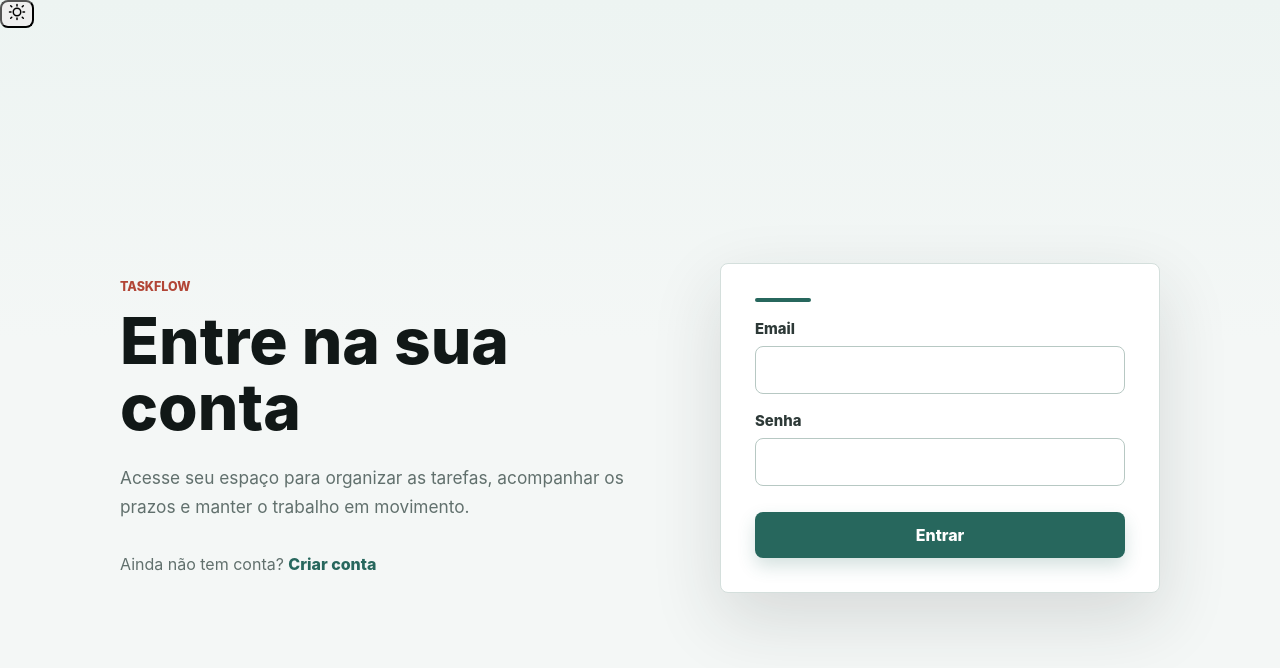
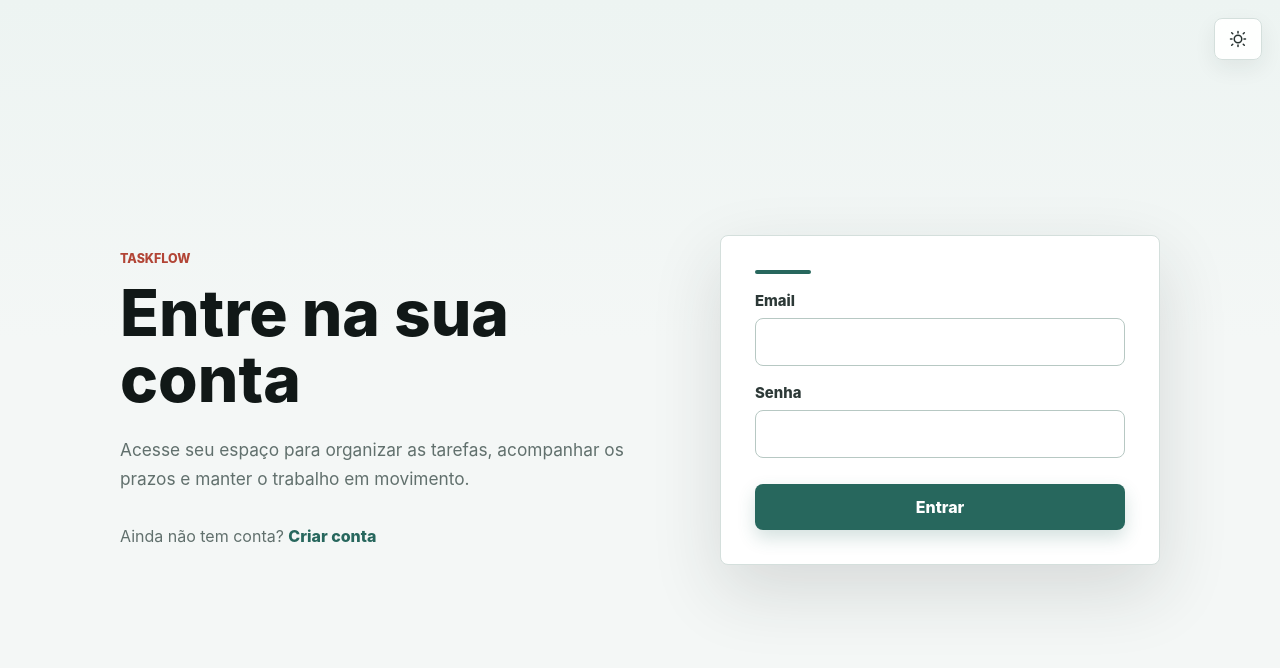
Before and after one commit to pedrogattosch/TaskFlow, a React (Vite) app in the folder web/taskflow-web/: page /login in a window 1280 px wide. Shown: the top 668 px of the page. Built offline with nearby package versions, Linux system fonts and the light colour scheme; no server answers.

Commit message:
feat: aplica tema escuro na interface do front-end

```diff
--- a/web/taskflow-web/src/styles/global.css
+++ b/web/taskflow-web/src/styles/global.css
@@ -1,13 +1,24 @@
 :root {
+  color-scheme: light;
   --color-page: #f4f7f6;
+  --color-page-gradient: #edf4f2;
   --color-surface: #ffffff;
   --color-surface-muted: #edf3f1;
   --color-surface-strong: #dce8e5;
   --color-text: #202827;
   --color-heading: #111817;
   --color-muted: #61706d;
+  --color-label: #2d3937;
+  --color-strong-text: #26312f;
   --color-border: #d4dfdc;
   --color-border-strong: #b7c8c3;
+  --color-hover-border: #8fb0a9;
+  --color-input-disabled: #edf1f0;
+  --color-input-disabled-text: #7a8582;
+  --color-focus-ring: rgba(39, 103, 93, 0.24);
+  --color-focus-shadow: rgba(39, 103, 93, 0.14);
+  --color-meta-surface: #f8fbfa;
+  --color-summary-surface: linear-gradient(180deg, #f7faf9 0, #edf4f2 100%);
   --color-primary: #27675d;
   --color-primary-strong: #1f544c;
   --color-primary-soft: #e2efec;
@@ -20,6 +31,15 @@
   --color-danger: #b2392e;
   --color-danger-strong: #842a23;
   --color-danger-soft: #fff0ee;
+  --color-warning: #7a4d12;
+  --color-warning-soft: #fff4d7;
+  --color-success: #1f6b45;
+  --color-success-soft: #e3f6eb;
+  --color-error-border: #e4aaa3;
+  --color-category-border: #bed3ce;
+  --color-blue-active-border: #bfd1ff;
+  --color-danger-border: #e0aaa2;
+  --category-chip-background: color-mix(in srgb, var(--category-color) 12%, white);
   --shadow-sm: 0 8px 22px rgba(32, 40, 39, 0.07);
   --shadow-md: 0 18px 42px rgba(32, 40, 39, 0.1);
   --shadow-lg: 0 26px 70px rgba(32, 40, 39, 0.14);
@@ -32,6 +52,53 @@
   text-rendering: optimizeLegibility;
   -webkit-font-smoothing: antialiased;
   -moz-osx-font-smoothing: grayscale;
+}
+
+[data-theme='dark'] {
+  color-scheme: dark;
+  --color-page: #101514;
+  --color-page-gradient: #18221f;
+  --color-surface: #171f1d;
+  --color-surface-muted: #202b28;
+  --color-surface-strong: #2a3935;
+  --color-text: #dce6e3;
+  --color-heading: #f4fbf9;
+  --color-muted: #9eafaa;
+  --color-label: #d5e1de;
+  --color-strong-text: #eef7f4;
+  --color-border: #2d3d39;
+  --color-border-strong: #415650;
+  --color-hover-border: #5f8178;
+  --color-input-disabled: #202927;
+  --color-input-disabled-text: #7f918c;
+  --color-focus-ring: rgba(86, 165, 150, 0.28);
+  --color-focus-shadow: rgba(86, 165, 150, 0.18);
+  --color-meta-surface: #111917;
+  --color-summary-surface: linear-gradient(180deg, #1b2522 0, #141d1b 100%);
+  --color-primary: #56a596;
+  --color-primary-strong: #77c0b2;
+  --color-primary-soft: #1e3833;
+  --color-blue: #5b8cff;
+  --color-blue-strong: #8fb0ff;
+  --color-blue-soft: #1c2d55;
+  --color-accent: #e18778;
+  --color-accent-strong: #f0a597;
+  --color-accent-soft: #43251f;
+  --color-danger: #e05d50;
+  --color-danger-strong: #ff8d83;
+  --color-danger-soft: #3d211f;
+  --color-warning: #f4c96f;
+  --color-warning-soft: #3b2f18;
+  --color-success: #77d69d;
+  --color-success-soft: #183523;
+  --color-error-border: #6f3934;
+  --color-category-border: #4c665f;
+  --color-blue-active-border: #385386;
+  --color-danger-border: #6f3934;
+  --category-chip-background: color-mix(in srgb, var(--category-color) 24%, var(--color-surface));
+  --shadow-sm: 0 8px 22px rgba(0, 0, 0, 0.24);
+  --shadow-md: 0 18px 42px rgba(0, 0, 0, 0.3);
+  --shadow-lg: 0 26px 70px rgba(0, 0, 0, 0.36);
 }
 
 * {
@@ -48,7 +115,7 @@ body {
   min-width: 320px;
   min-height: 100vh;
   background:
-    linear-gradient(180deg, #edf4f2 0, var(--color-page) 340px),
+    linear-gradient(180deg, var(--color-page-gradient) 0, var(--color-page) 340px),
     var(--color-page);
 }
 
@@ -77,7 +144,7 @@ a:focus-visible,
 input:focus-visible,
 select:focus-visible,
 textarea:focus-visible {
-  outline: 3px solid rgba(39, 103, 93, 0.24);
+  outline: 3px solid var(--color-focus-ring);
   outline-offset: 2px;
 }
 
@@ -104,6 +171,32 @@ button:disabled {
   width: 18px;
   height: 18px;
   flex: 0 0 auto;
+}
+
+.theme-toggle {
+  position: fixed;
+  top: 18px;
+  right: 18px;
+  z-index: 20;
+  min-height: 42px;
+  display: inline-flex;
+  gap: 8px;
+  align-items: center;
+  justify-content: center;
+  padding: 0 14px;
+  border: 1px solid var(--color-border);
+  border-radius: var(--radius);
+  color: var(--color-strong-text);
+  background: color-mix(in srgb, var(--color-surface) 92%, transparent);
+  box-shadow: var(--shadow-sm);
+  font-weight: 800;
+  cursor: pointer;
+  backdrop-filter: blur(12px);
+}
+
+.theme-toggle:hover {
+  border-color: var(--color-hover-border);
+  background: var(--color-surface);
 }
 
 .login-page {
@@ -207,7 +300,7 @@ button:disabled {
 .task-form__error,
 .task-summary-panel__error {
   padding: 12px 14px;
-  border: 1px solid #e4aaa3;
+  border: 1px solid var(--color-error-border);
   border-radius: var(--radius);
   color: var(--color-danger-strong);
   background: var(--color-danger-soft);
@@ -225,7 +318,7 @@ button:disabled {
 .login-form__field label,
 .task-form__field label,
 .tasks-filter-panel__field span {
-  color: #2d3937;
+  color: var(--color-label);
   font-size: 0.93rem;
   font-weight: 760;
 }
@@ -250,7 +343,7 @@ button:disabled {
 .task-form__field select:hover:not(:disabled),
 .task-form__field textarea:hover:not(:disabled),
 .tasks-filter-panel__field select:hover:not(:disabled) {
-  border-color: #8fb0a9;
+  border-color: var(--color-hover-border);
 }
 
 .login-form__field input:focus,
@@ -259,7 +352,7 @@ button:disabled {
 .task-form__field textarea:focus,
 .tasks-filter-panel__field select:focus {
   border-color: var(--color-primary);
-  box-shadow: 0 0 0 4px rgba(39, 103, 93, 0.14);
+  box-shadow: 0 0 0 4px var(--color-focus-shadow);
 }
 
 .login-form__field input:disabled,
@@ -268,8 +361,8 @@ button:disabled {
 .task-form__field textarea:disabled,
 .tasks-filter-panel__field select:disabled {
   cursor: not-allowed;
-  color: #7a8582;
-  background: #edf1f0;
+  color: var(--color-input-disabled-text);
+  background: var(--color-input-disabled);
 }
 
 .login-form__field input[aria-invalid='true'],
@@ -395,7 +488,7 @@ button:disabled {
 
 .dashboard-page__summary strong,
 .tasks-page__session strong {
-  color: #26312f;
+  color: var(--color-strong-text);
   font-size: 1rem;
   overflow-wrap: anywhere;
 }
@@ -496,7 +589,7 @@ button:disabled {
 .tasks-page__state--error,
 .categories-panel--error,
 .task-summary-panel--error {
-  border-color: #e4aaa3;
+  border-color: var(--color-error-border);
   color: var(--color-danger-strong);
   background: var(--color-danger-soft);
 }
@@ -562,7 +655,7 @@ button:disabled {
 
 .categories-panel__error {
   padding: 12px 14px;
-  border: 1px solid #e4aaa3;
+  border: 1px solid var(--color-error-border);
   border-radius: var(--radius);
   color: var(--color-danger-strong);
   background: var(--color-danger-soft);
@@ -583,10 +676,10 @@ button:disabled {
   gap: 8px;
   align-items: center;
   padding: 7px 11px;
-  border: 1px solid #bed3ce;
+  border: 1px solid var(--color-category-border);
   border-radius: var(--radius);
-  color: #26312f;
-  background: color-mix(in srgb, var(--category-color) 12%, white);
+  color: var(--color-strong-text);
+  background: var(--category-chip-background);
   font-size: 0.86rem;
   font-weight: 760;
 }
@@ -663,9 +756,9 @@ button:disabled {
   min-height: 110px;
   align-content: center;
   padding: 17px;
-  border: 1px solid #d8e4e1;
+  border: 1px solid var(--color-border);
   border-radius: var(--radius);
-  background: linear-gradient(180deg, #f7faf9 0, #edf4f2 100%);
+  background: var(--color-summary-surface);
 }
 
 .task-summary-panel__item dt {
@@ -748,7 +841,7 @@ button:disabled {
 
 .task-view-selector__button--active {
   color: var(--color-blue-strong);
-  border-color: #bfd1ff;
+  border-color: var(--color-blue-active-border);
   background: var(--color-surface);
   box-shadow: 0 6px 14px rgba(37, 99, 235, 0.12);
 }
@@ -840,18 +933,18 @@ button:disabled {
 }
 
 .task-card__status--pending {
-  color: #7a4d12;
-  background: #fff4d7;
+  color: var(--color-warning);
+  background: var(--color-warning-soft);
 }
 
 .task-card__status--in-progress {
-  color: #1d4ed8;
+  color: var(--color-blue-strong);
   background: var(--color-blue-soft);
 }
 
 .task-card__status--completed {
-  color: #1f6b45;
-  background: #e3f6eb;
+  color: var(--color-success);
+  background: var(--color-success-soft);
 }
 
 .task-card__status--cancelled {
@@ -872,9 +965,9 @@ button:disabled {
   min-height: 72px;
   align-content: center;
   padding: 12px;
-  border: 1px solid #d8e4e1;
+  border: 1px solid var(--color-border);
   border-radius: var(--radius);
-  background: #f8fbfa;
+  background: var(--color-meta-surface);
 }
 
 .task-card__meta dt {
@@ -886,7 +979,7 @@ button:disabled {
 
 .task-card__meta dd {
   margin: 0;
-  color: #26312f;
+  color: var(--color-strong-text);
   font-weight: 780;
   overflow-wrap: anywhere;
 }
@@ -925,7 +1018,7 @@ button:disabled {
 
 .task-card__action--danger {
   color: var(--color-danger-strong);
-  border-color: #e0aaa2;
+  border-color: var(--color-danger-border);
 }
 
 .task-card__action--danger:hover:not(:disabled) {
@@ -956,7 +1049,7 @@ button:disabled {
 
 .task-card__icon-action--danger {
   color: var(--color-danger-strong);
-  border-color: #e0aaa2;
+  border-color: var(--color-danger-border);
 }
 
 .task-card__icon-action--danger:hover:not(:disabled) {
@@ -981,13 +1074,13 @@ button:disabled {
 }
 
 .task-card__priority--low {
-  color: #27675d;
+  color: var(--color-primary-strong);
   background: var(--color-primary-soft);
 }
 
 .task-card__priority--medium {
-  color: #7a4d12;
-  background: #fff4d7;
+  color: var(--color-warning);
+  background: var(--color-warning-soft);
 }
 
 .task-card__priority--high {
@@ -1087,7 +1180,7 @@ button:disabled {
   padding: 0 12px;
   border: 1px solid var(--color-border-strong);
   border-radius: var(--radius);
-  color: #2d3937;
+  color: var(--color-label);
   background: var(--color-surface);
   font-size: 0.9rem;
   font-weight: 760;
```
